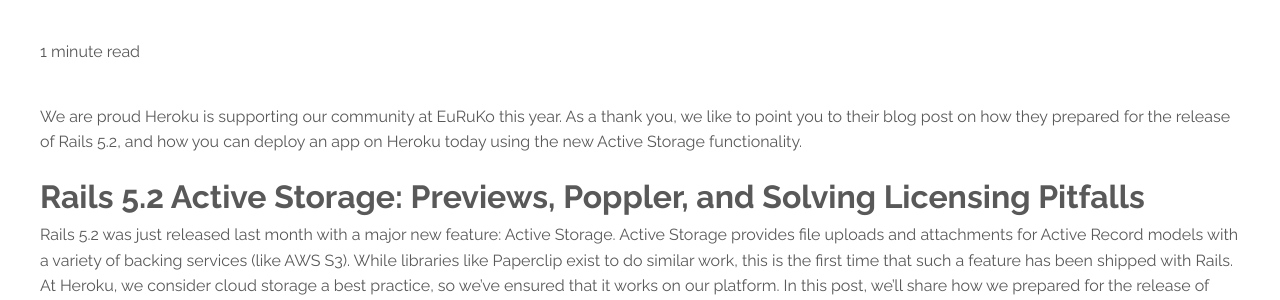
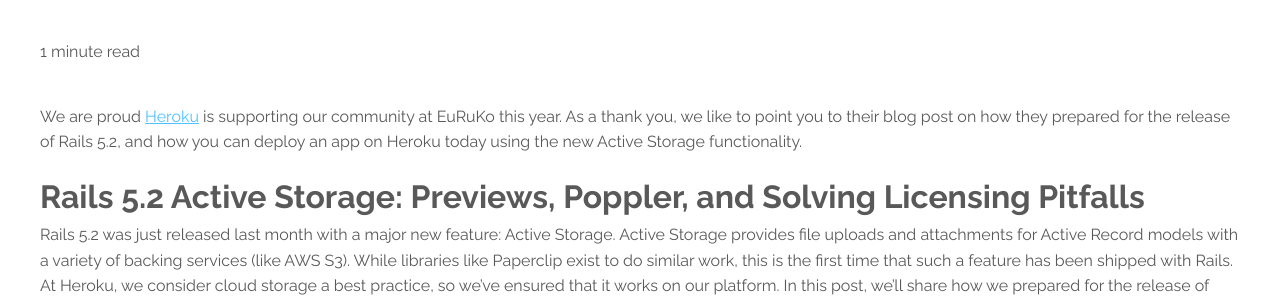
Before and after one commit to euruko/euruko2018.github.io, a Jekyll site: the page built from _posts/2018-08-23-thank-you-heroku.md, in a window 1280 px wide. Shown: the part 286-586 px from the top of the page. Built offline with Jekyll 4.4.1, drawn with Linux system fonts in a browser that asks for light colours; part of the change alters nothing that is shown.

```diff
--- a/_posts/2018-08-23-thank-you-heroku.md
+++ b/_posts/2018-08-23-thank-you-heroku.md
@@ -5,7 +5,7 @@ date: 2018-08-23 13:37:00 +0100
 image: heroku.png
 ---
 
-We are proud Heroku is supporting our community at EuRuKo this year. As a thank you, we like to point you to their blog post on how they prepared for the release of Rails 5.2, and how you can deploy an app on Heroku today using the new Active Storage functionality.
+We are proud [Heroku](https://heroku.com) is supporting our community at EuRuKo this year. As a thank you, we like to point you to their blog post on how they prepared for the release of Rails 5.2, and how you can deploy an app on Heroku today using the new Active Storage functionality.
 
 ## Rails 5.2 Active Storage: Previews, Poppler, and Solving Licensing Pitfalls
 Rails 5.2 was just released last month with a major new feature: Active Storage. Active Storage provides file uploads and attachments for Active Record models with a variety of backing services (like AWS S3). While libraries like Paperclip exist to do similar work, this is the first time that such a feature has been shipped with Rails. At Heroku, we consider cloud storage a best practice, so we've ensured that it works on our platform. In this post, we'll share how we prepared for the release of Rails 5.2, and how you can deploy an app today using the new Active Storage functionality.
```
